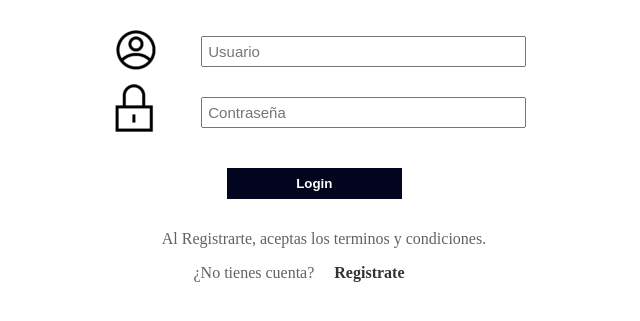
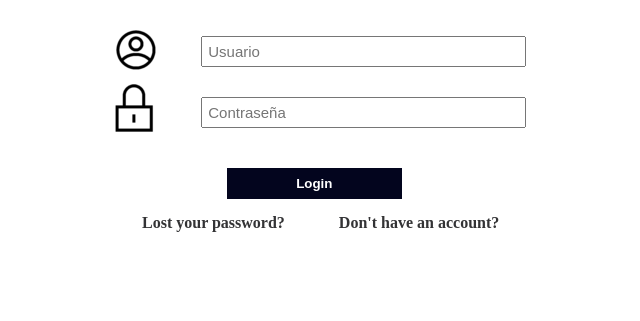
Before and after one commit to Thefty/colegiolaureles, a plain HTML site: page registro/log.html in a window 1280 px wide. Shown: the part 219-540 px from the top of the page, without its empty margins (316-956 px from the left). Drawn offline with Linux system fonts and the light colour scheme.

Commit message:
segundo aporte

```diff
--- a/registro/estilos.css
+++ b/registro/estilos.css
@@ -74,13 +74,14 @@ p{
 	text-align: center;
 	color: #626264;
 }
-.log{
+a{
+	font-weight: 600;
 	text-decoration: none;
-	color:#333335;
-	font-weight: 600;
+	color: #333335;
+	margin-left: 50px;
 }
-a{
-	margin-left: 20px;
+a:hover{
+	color:aqua;
 }
 #par{
 	margin-right: 50px;
--- a/registro/estilos2.css
+++ b/registro/estilos2.css
@@ -80,6 +80,7 @@ a{
 	margin-top: 66px;
 	margin-left: -50px;
 }
+
 #tre{
 	float: left;
 	margin-top: 70px;
--- a/registro/log.html
+++ b/registro/log.html
@@ -14,16 +14,13 @@
 
 				<img id="un" src="img/user.png">
 				<input type="text" placeholder="Usuario" required >
-
 				<br>
-
 				<img id="do" src="img/lock.png">
 				<input type="password" placeholder="Contraseña" required>
 				<br>
-			<input type="submit" value="Login" class="boton">
-
-			<p>Al Registrarte, aceptas los terminos y condiciones.</p>
-			<p id="par">¿No tienes cuenta?<a class="log" href="index.html">Registrate</a></p>
+			<input type="submit" value="Login" class="boton"> <br>
+			<a id="rec" href="recuperar.html">Lost your password?</a>
+			<a class="log" href="index.html">Don't have an account?</a>
 		</div>
 	</form>
 </body>
```
Also changed, not shown: registro/recuperar.html (added, +9 -0 lines).
